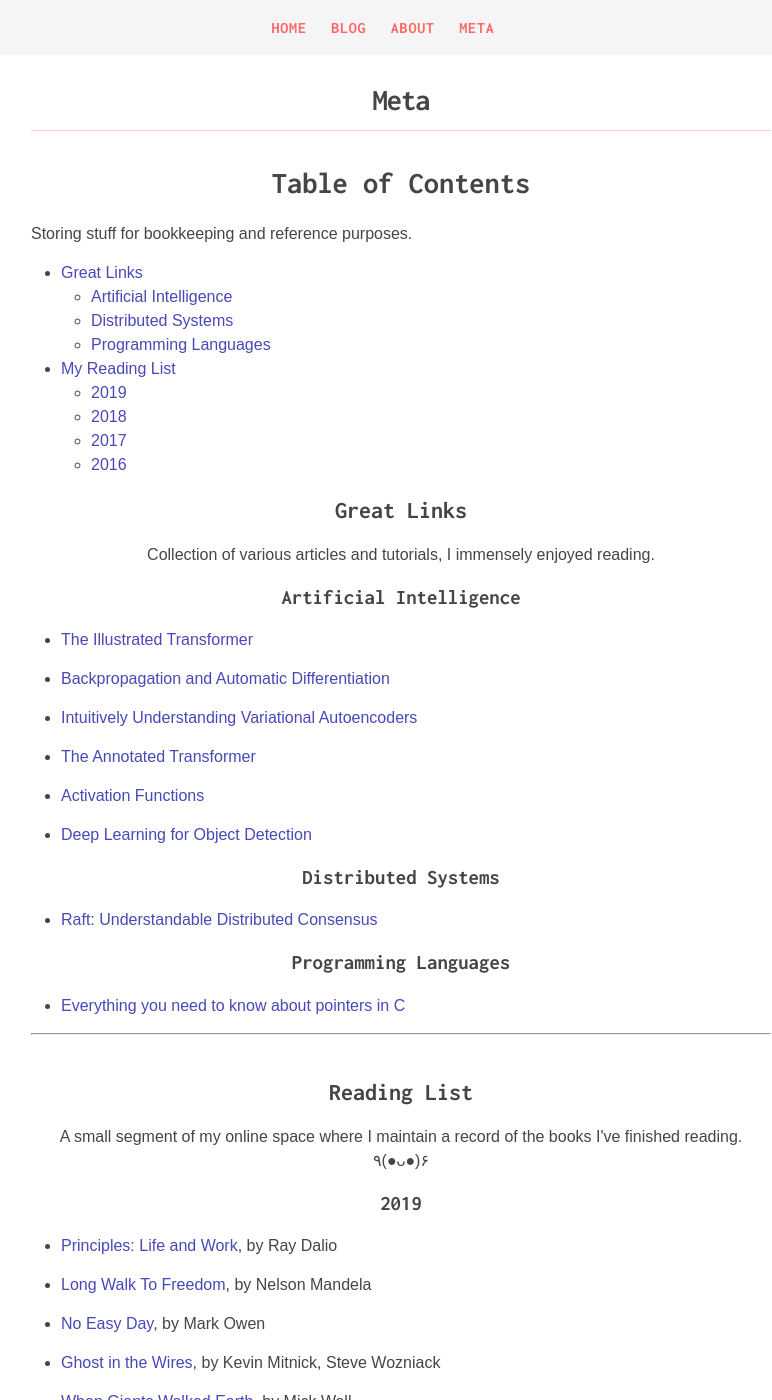
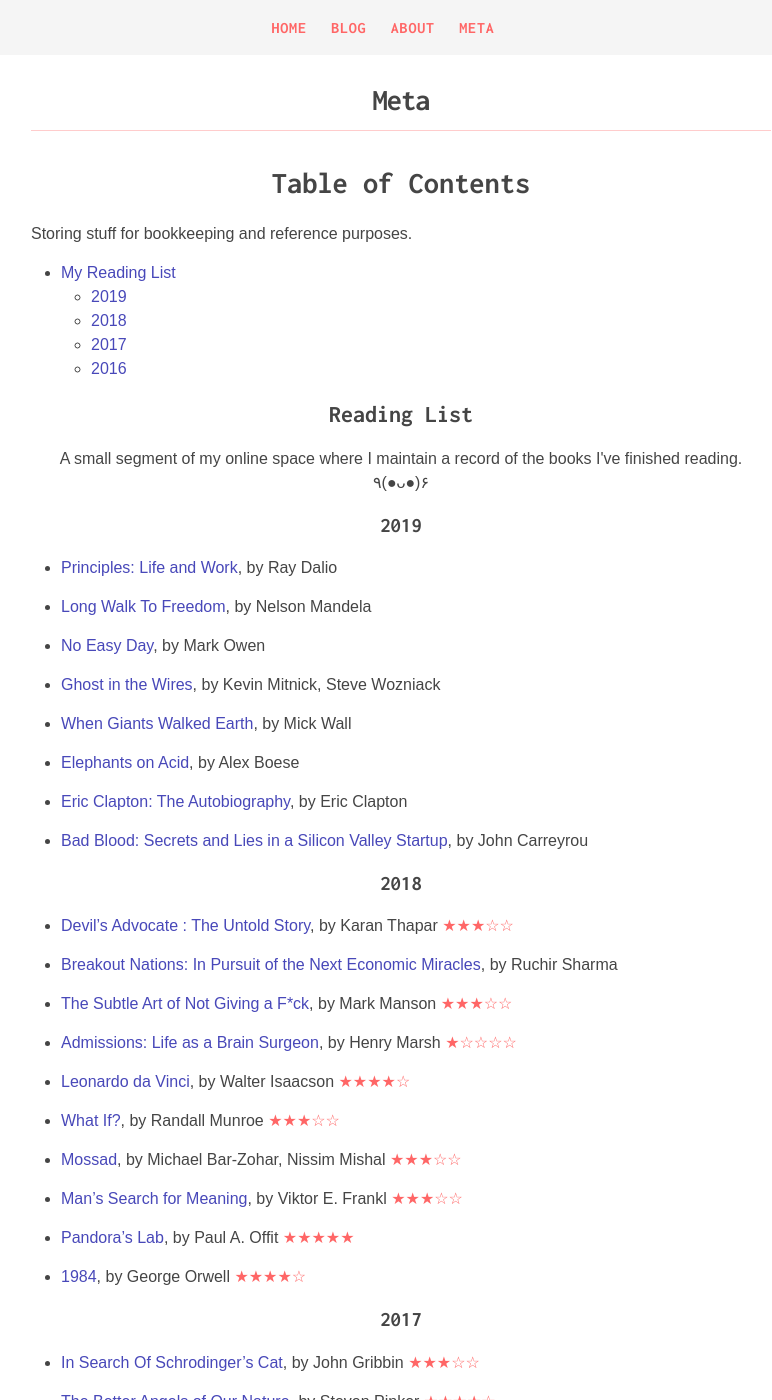
Before and after one commit to lprimeroo/saruftw.github.io.old, a Jekyll site: the page built from meta.md, in a window 1280 px wide and 1400 px high. Shown: the whole window, without its empty margins (239-1011 px from the left). Built offline with Jekyll 4.4.1, drawn with Linux system fonts in a browser that asks for light colours; nearby versions of some CDN libraries.

Commit message:
Update meta.md

```diff
--- a/meta.md
+++ b/meta.md
@@ -10,45 +10,12 @@
   Storing stuff for bookkeeping and reference purposes.
 </p>
 
-* [Great Links](#great-links)
-	* [Artificial Intelligence](#artificial-intelligence)
-	* [Distributed Systems](#distributed-systems)
-	* [Programming Languages](#programming-languages)
 * [My Reading List](#reading-list)
 	* [2019](#2019)
 	* [2018](#2018)
 	* [2017](#2017)
 	* [2016](#2016)
 
-## Great Links
-
-<p align="center">
-  Collection of various articles and tutorials, I immensely enjoyed reading.
-</p>
-
-### Artificial Intelligence
-
-* <a href="https://jalammar.github.io/illustrated-transformer/">The Illustrated Transformer</a>
-
-* <a href="http://dlsys.cs.washington.edu/pdf/lecture4.pdf">Backpropagation and Automatic Differentiation</a>
-
-* <a href="https://towardsdatascience.com/intuitively-understanding-variational-autoencoders-1bfe67eb5daf">Intuitively Understanding Variational Autoencoders</a>
-
-* <a href="http://nlp.seas.harvard.edu/2018/04/03/attention.html">The Annotated Transformer</a>
-
-* <a href="https://towardsdatascience.com/activation-functions-neural-networks-1cbd9f8d91d6">Activation Functions</a>
-
-* <a href="https://towardsdatascience.com/deep-learning-for-object-detection-a-comprehensive-review-73930816d8d9">Deep Learning for Object Detection</a>
-
-### Distributed Systems
-
-* <a href="http://thesecretlivesofdata.com/raft/">Raft: Understandable Distributed Consensus</a>
-
-### Programming Languages
-
-* <a href="https://boredzo.org/pointers/">Everything you need to know about pointers in C</a>
-<hr />
-<br />
 
 ## Reading List
 
```
